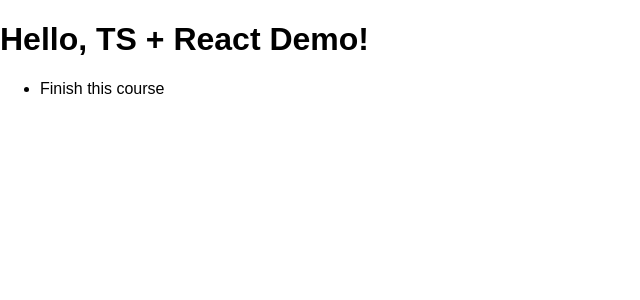
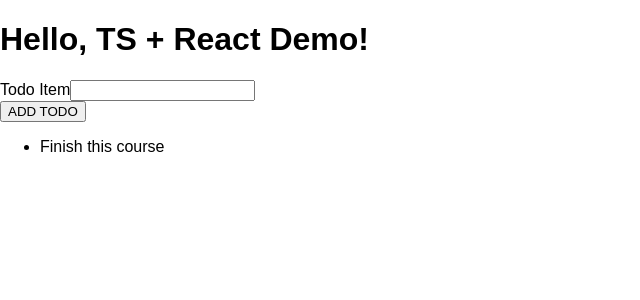
Before and after one commit to Tatyana-OA/react-ts, a React (Create React App) app: page / in a window 1280 px wide. Shown: the top 300 px of the page, without its empty margins (0-640 px from the left). Built offline with nearby package versions, Linux system fonts and the light colour scheme.

Commit message:
Setup NewToDo component creating a form with event handler and a ref to the input field

```diff
--- a/src/App.tsx
+++ b/src/App.tsx
@@ -1,6 +1,7 @@
 import React from 'react';
 
 import ToDoList from './components/ToDoList';
+import NewToDo from './components/NewToDo';
 
 const App: React.FC = () =>{
   const todos = [
@@ -9,7 +10,9 @@
 
   return (
     <div className="App">
+
       <h1>Hello, TS + React Demo!</h1>
+      <NewToDo />
       <ToDoList items = {todos}/>
     </div>
   );
--- /dev/null
+++ b/src/components/NewToDo.tsx
@@ -0,0 +1,25 @@
+import React, { useRef } from "react";
+
+const NewToDo: React.FC = () => {
+    //Specify the kind of element that will be stored in the ref with default value of null
+    const textInputRef = useRef<HTMLInputElement>(null);
+
+    const todoSubmitHandler = (e: React.FormEvent) => {
+        e.preventDefault();
+        const enteredText = textInputRef.current!.value; // ! telling TS that it will be ok, no null case.
+        console.log('Input text: ', enteredText)
+
+    }
+
+  return (
+    <form onSubmit={todoSubmitHandler}>
+      <div>
+        <label htmlFor="todo-text">Todo Item</label>
+        <input type="text" id="todo-text" ref={textInputRef}/>
+      </div>
+      <button type="submit">ADD TODO</button>
+    </form>
+  );
+};
+
+export default NewToDo;
```
